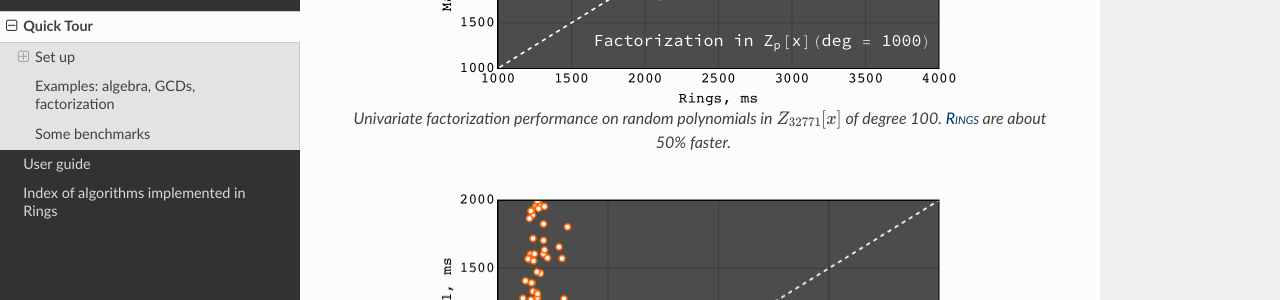
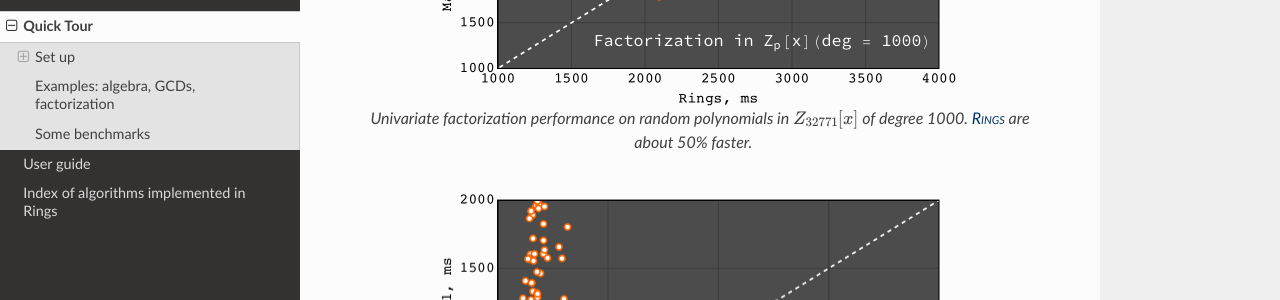
Before and after one commit to PoslavskySV/rings, a Sphinx documentation site: the page built from doc/quickstart.rst, in a window 1280 px wide and 900 px high, scrolled down 8500 px. Shown: the part 152-452 px from the top of the window. Built offline with Sphinx 7.4.7 and the Read the Docs theme 2.0.0, drawn with Linux system fonts in a browser that asks for light colours.

Commit message:
fix typo in docs and update fig

```diff
--- a/doc/quickstart.rst
+++ b/doc/quickstart.rst
@@ -645,7 +645,7 @@ In the following plots performance of |Rings| is compared to Wolfram Mathematica
    :scale: 50%
    :align: center
 
-   Univariate factorization performance on random polynomials in :math:`Z_{32771}[x]` of degree 100. |Rings| are about 50% faster.
+   Univariate factorization performance on random polynomials in :math:`Z_{32771}[x]` of degree 1000. |Rings| are about 50% faster.
 
 
 .. figure:: _static/bench_fac_multi_Z.png
```
Also changed, not shown: README.md (+1 -1 lines), doc/_static/bench_fac_uni_Zp.png.
